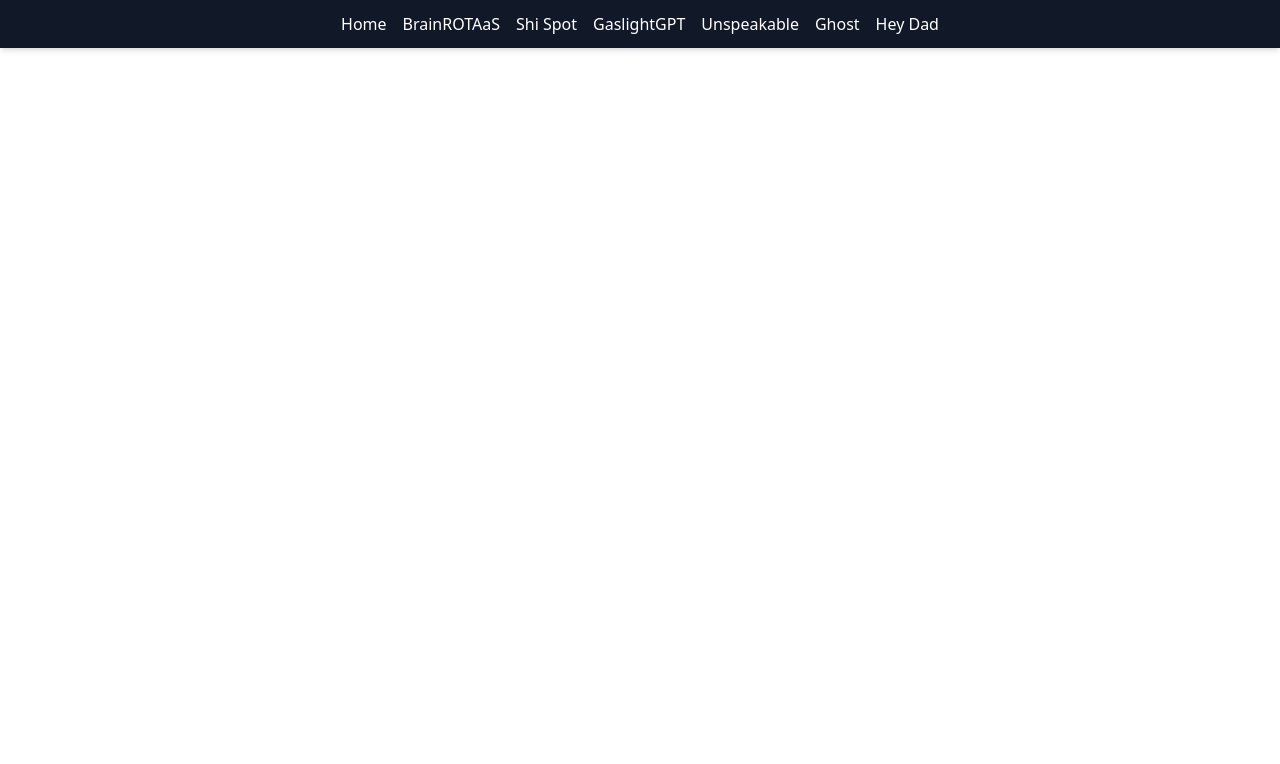
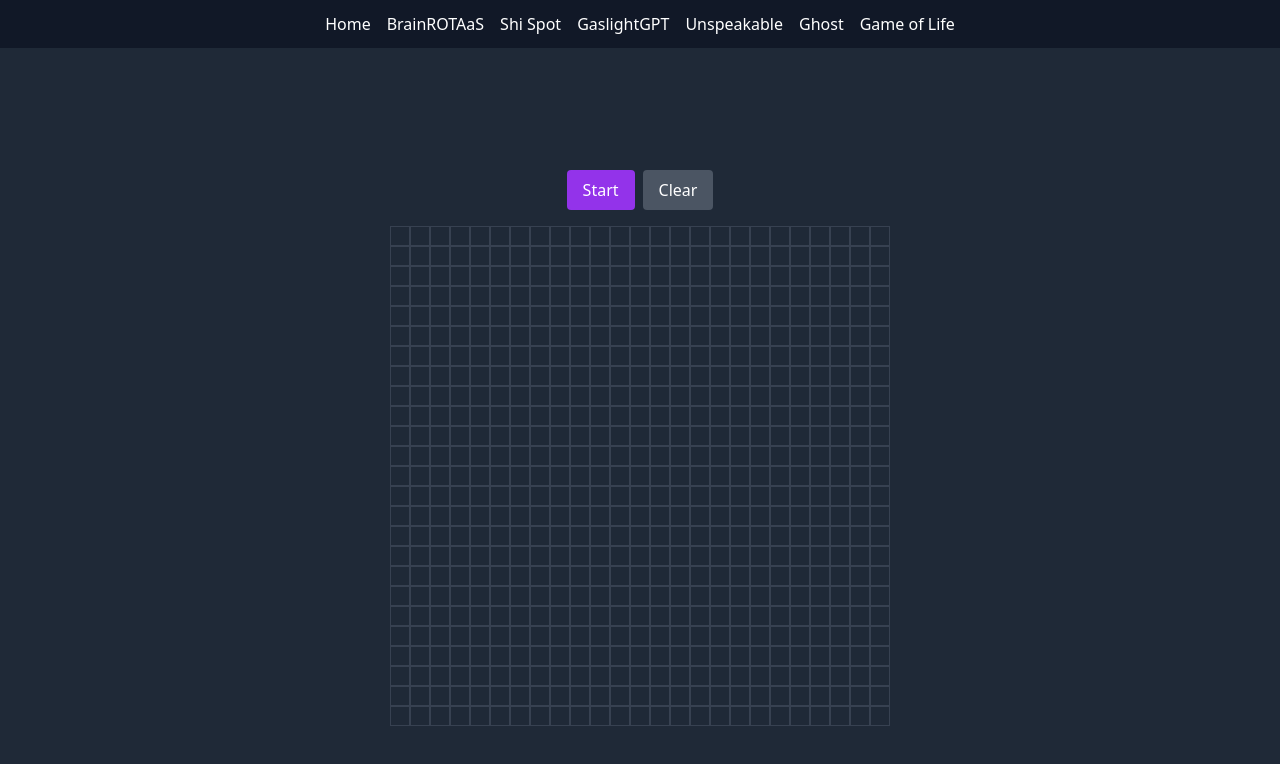
Before and after one commit to lwelling/fake-startup-site, a React (Vite) app: page /life in a window 1280 px wide. Shown: the top 764 px of the page. Built offline with nearby package versions, Linux system fonts and the light colour scheme.

Commit message:
Replace Hey Dad page with Game of Life

```diff
--- a/src/App.jsx
+++ b/src/App.jsx
@@ -6,7 +6,7 @@ import GaslightGPT from './pages/GaslightGPT.jsx';
 import Unspeakable from './pages/Unspeakable.jsx';
 import Ghost from './pages/Ghost.jsx';
 import Navbar from './components/Navbar.jsx';
-import HeyDad from './pages/HeyDad.jsx';
+import Life from './pages/Life.jsx';
 
 export default function App() {
   return (
@@ -19,7 +19,7 @@ export default function App() {
         <Route path="/gaslight" element={<GaslightGPT />} />
         <Route path="/unspeakable" element={<Unspeakable />} />
         <Route path="/ghost" element={<Ghost />} />
-        <Route path="/heydad" element={<HeyDad />} />
+        <Route path="/life" element={<Life />} />
       </Routes>
     </BrowserRouter>
   );
--- a/src/components/Navbar.jsx
+++ b/src/components/Navbar.jsx
@@ -23,7 +23,7 @@ export default function Navbar() {
           <Link to="/ghost" className="hover:underline">Ghost</Link>
         </li>
         <li>
-          <Link to="/heydad" className="hover:underline">Hey Dad</Link>
+          <Link to="/life" className="hover:underline">Game of Life</Link>
         </li>
       </ul>
     </nav>
--- a/src/pages/HeyDad.jsx
+++ /dev/null
@@ -1,11 +0,0 @@
-import React from 'react';
-
-export default function HeyDad() {
-  return (
-    <div className="min-h-screen flex items-center justify-center bg-gray-800 text-white">
-      <h1 className="text-4xl font-bold">
-        Hey Dad <span role="img" aria-label="waving hand">👋</span>
-      </h1>
-    </div>
-  );
-}
--- /dev/null
+++ b/src/pages/Life.jsx
@@ -0,0 +1,99 @@
+import { useState, useRef, useCallback } from 'react';
+
+const numRows = 25;
+const numCols = 25;
+const operations = [
+  [0, 1],
+  [0, -1],
+  [1, 0],
+  [-1, 0],
+  [1, 1],
+  [1, -1],
+  [-1, 1],
+  [-1, -1],
+];
+
+const generateEmptyGrid = () => {
+  return Array.from({ length: numRows }, () => Array(numCols).fill(0));
+};
+
+export default function Life() {
+  const [grid, setGrid] = useState(() => generateEmptyGrid());
+  const [running, setRunning] = useState(false);
+  const runningRef = useRef(running);
+  runningRef.current = running;
+
+  const runSimulation = useCallback(() => {
+    if (!runningRef.current) return;
+    setGrid((g) => {
+      return g.map((row, i) =>
+        row.map((cell, j) => {
+          let neighbors = 0;
+          operations.forEach(([x, y]) => {
+            const newI = i + x;
+            const newJ = j + y;
+            if (newI >= 0 && newI < numRows && newJ >= 0 && newJ < numCols) {
+              neighbors += g[newI][newJ];
+            }
+          });
+          if (cell === 1 && (neighbors < 2 || neighbors > 3)) {
+            return 0;
+          }
+          if (cell === 0 && neighbors === 3) {
+            return 1;
+          }
+          return cell;
+        })
+      );
+    });
+    setTimeout(runSimulation, 500);
+  }, []);
+
+  return (
+    <div className="min-h-screen flex flex-col items-center justify-center bg-gray-800 text-white">
+      <div className="mb-4">
+        <button
+          className="px-4 py-2 mr-2 bg-purple-600 rounded hover:bg-purple-500"
+          onClick={() => {
+            setRunning(!running);
+            if (!running) {
+              runningRef.current = true;
+              runSimulation();
+            }
+          }}
+        >
+          {running ? 'Stop' : 'Start'}
+        </button>
+        <button
+          className="px-4 py-2 bg-gray-600 rounded hover:bg-gray-500"
+          onClick={() => setGrid(generateEmptyGrid())}
+        >
+          Clear
+        </button>
+      </div>
+      <div
+        style={{
+          display: 'grid',
+          gridTemplateColumns: `repeat(${numCols}, 20px)`,
+        }}
+      >
+        {grid.map((rows, i) =>
+          rows.map((col, j) => (
+            <div
+              key={`${i}-${j}`}
+              onClick={() => {
+                const newGrid = grid.map((row) => [...row]);
+                newGrid[i][j] = grid[i][j] ? 0 : 1;
+                setGrid(newGrid);
+              }}
+              className="w-5 h-5 border border-gray-700"
+              style={{
+                backgroundColor: grid[i][j] ? '#6b21a8' : undefined,
+              }}
+            />
+          ))
+        )}
+      </div>
+    </div>
+  );
+}
```
